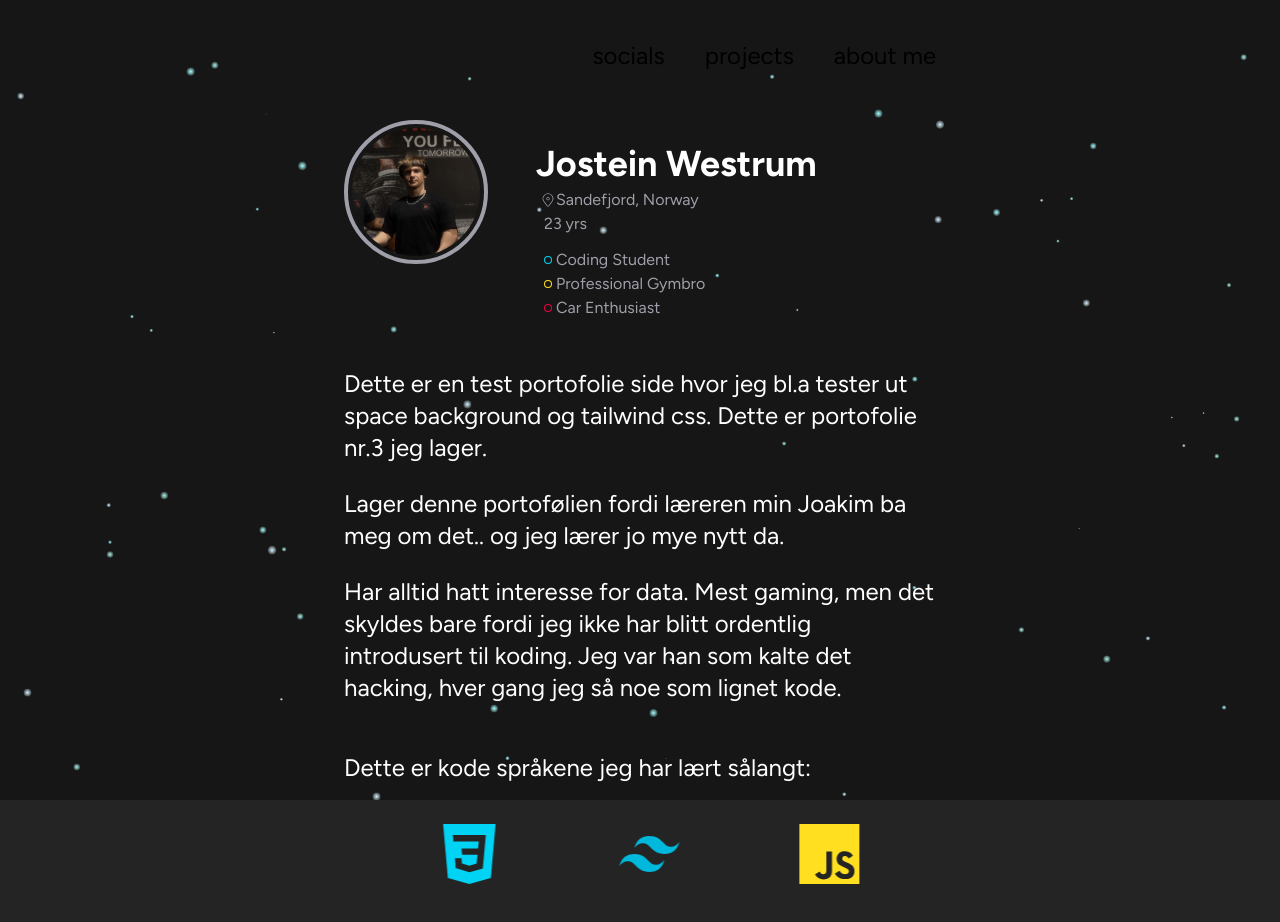
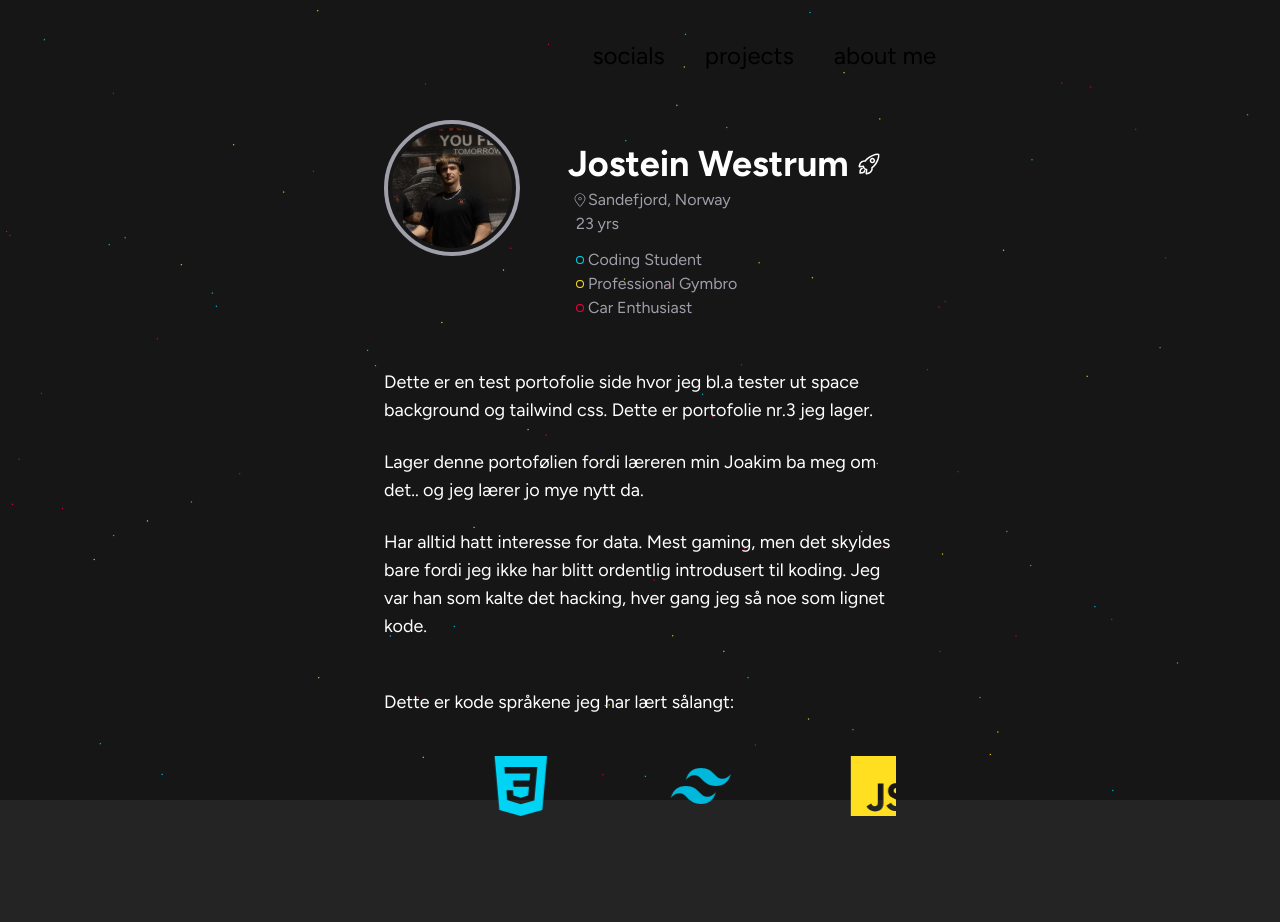
Before and after one commit to Jostein24sfj/react-portfolie-v2, a React (Vite) app: page / in a window 1280 px wide. Shown: the top 922 px of the page. Built offline with nearby package versions, Linux system fonts and the light colour scheme.

Commit message:
fixed css and added a rocket

```diff
--- a/src/App.css
+++ b/src/App.css
@@ -21,3 +21,79 @@ body {
 .animate-scroll {
   animation: scroll 20s linear infinite;
 }
+
+@keyframes rocket-loop {
+  0% {
+    transform: translate(0, 0) rotate(0deg);
+    opacity: 1;
+  }
+  25% {
+    transform: translate(0px, -40px) rotate(140deg);
+  }
+  25% {
+    transform: translate(0px, -40px) rotate(140deg);
+  }
+  100% {
+    transform: translate(0px, 1000px) rotate(140deg);
+    opacity: 0;
+  }
+}
+
+.animate-rocket-loop {
+  animation: rocket-loop 5s cubic-bezier(0.75, 0, 0.25, 1) forwards;
+  will-change: transform, opacity;
+  position: relative;
+  z-index: 50;
+}
+
+.rocket-smoke {
+  width: 6px;
+  height: 6px;
+  background-color: rgba(255, 255, 255, 0.4);
+  border-radius: 50%;
+  animation: smoke-puff 1.2s infinite;
+  filter: blur(2px);
+}
+
+@keyframes smoke-puff {
+  0% {
+    transform: translateY(0) scale(1);
+    opacity: 0.8;
+  }
+  50% {
+    transform: translateY(10px) scale(1.3);
+    opacity: 0.5;
+  }
+  100% {
+    transform: translateY(20px) scale(1.5);
+    opacity: 0;
+  }
+}
+
+@keyframes rocket-shake {
+  0%,
+  100% {
+    transform: translate(0, 0) rotate(0deg);
+  }
+  20% {
+    transform: translate(-1px, -1px) rotate(-5deg);
+  }
+  40% {
+    transform: translate(1px, 0px) rotate(5deg);
+  }
+  60% {
+    transform: translate(-1px, 1px) rotate(-3deg);
+  }
+  80% {
+    transform: translate(1px, -1px) rotate(3deg);
+  }
+}
+
+.rocket-shake {
+  animation: rocket-shake 1s ease-in-out infinite;
+  display: inline-block;
+}
+
+.rocket-hovering .rocket-shake {
+  animation: none;
+}
--- a/src/App.jsx
+++ b/src/App.jsx
@@ -1,24 +1,26 @@
 import { CiLocationOn } from "react-icons/ci";
 import { GoDot } from "react-icons/go";
-import { useEffect } from "react";
+import { IoRocketOutline } from "react-icons/io5";
+import { useEffect, useRef } from "react";
 import "./App.css";
 import SkillsBar from "./components/SkillsBar";
 import Header from "./components/Header";
+import StyledP from "./components/Text";
 
 export default function App() {
   useEffect(() => {
     function createHeader() {
       if (window.FinisherHeader) {
         new window.FinisherHeader({
-          count: 60,
-          size: { min: 1, max: 9, pulse: 0 },
+          count: 100,
+          size: { min: 2, max: 2, pulse: 0 },
           speed: {
-            x: { min: 0.1, max: 0.1 },
-            y: { min: 0.1, max: 0.1 },
+            x: { min: 0.01, max: 0.1 },
+            y: { min: 0.01, max: 0.1 },
           },
           colors: {
             background: "#161616",
-            particles: ["#acf4ea", "#d7f3fe", "#a7ffff"],
+            particles: ["#ec003f", "#00d3f2", "#ffdf20"],
           },
           blending: "overlay",
           opacity: { center: 1, edge: 0.2 },
@@ -40,6 +42,20 @@ export default function App() {
     return () => window.removeEventListener("resize", handleResize);
   }, []);
 
+  const rocketRef = useRef(null);
+
+  const handleRocketHover = () => {
+    const rocket = rocketRef.current;
+    if (!rocket) return;
+
+    rocket.classList.remove("animate-rocket-loop");
+
+    // Trigger reflow for å kunne re-animere
+    void rocket.offsetWidth;
+
+    rocket.classList.add("animate-rocket-loop");
+  };
+
   return (
     <>
       <Header />
@@ -57,24 +73,38 @@ export default function App() {
       />
 
       {/* Scrollable content */}
-      <div className="pt-12 px-6 md:px-86 text-white">
+      <div className="pt-12 px-6 md:px-96 text-white">
         <div className="flex flex-row">
           <img
-            className="w-36 h-36 rounded-full border-4 border-zinc-400 p-1"
+            className="w-34 h-34 rounded-full border-4 border-zinc-400 p-1"
             src="/IMG_22552.png"
             alt=""
           />
           <div className="pl-12">
-            <h3 className="pt-6 pb-1 text-4xl font-bold">Jostein Westrum</h3>
-            <p className="flex items-center text-zinc-400 pl-1">
+            <h3 className="pt-6 pb-1 text-4xl font-bold flex items-center gap-2">
+              Jostein Westrum
+              <span className="relative inline-block">
+                <span className="absolute -bottom-1 left-1/2 transform -translate-x-1/2">
+                  <span className="rocket-smoke" />
+                </span>
+                <IoRocketOutline
+                  ref={rocketRef}
+                  onMouseEnter={handleRocketHover}
+                  className="text-white rocket transition-transform duration-300"
+                  size={24}
+                />
+              </span>
+            </h3>
+
+            <StyledP text="Sandefjord, Norway" className="pl-1">
               <CiLocationOn />
-              Sandefjord, Norway
-            </p>
+            </StyledP>
+
             <p className="flex items-center text-zinc-400 pl-2">23 yrs</p>
-            <p className="flex items-center text-zinc-400 pl-1 pt-3">
+
+            <StyledP className="pl-1 pt-3" text="Coding Student">
               <GoDot className="text-cyan-400" />
-              Coding Student
-            </p>
+            </StyledP>
             <p className="flex items-center text-zinc-400 pl-1">
               <GoDot className="text-yellow-300" />
               Professional Gymbro
@@ -87,20 +117,20 @@ export default function App() {
         </div>
 
         <div>
-          <p className="text-2xl pt-12">
+          <p className="text-lg pt-12">
             Dette er en test portofolie side hvor jeg bl.a tester ut space
             background og tailwind css. Dette er portofolie nr.3 jeg lager.
           </p>
-          <p className="text-2xl pt-6">
+          <p className="text-lg pt-6">
             Lager denne portofølien fordi læreren min Joakim ba meg om det.. og
             jeg lærer jo mye nytt da.
           </p>
-          <p className="text-2xl pt-6">
+          <p className="text-lg pt-6">
             Har alltid hatt interesse for data. Mest gaming, men det skyldes
             bare fordi jeg ikke har blitt ordentlig introdusert til koding. Jeg
             var han som kalte det hacking, hver gang jeg så noe som lignet kode.
           </p>
-          <p className="text-2xl pt-12">
+          <p className="text-lg pt-12">
             Dette er kode språkene jeg har lært sålangt:
           </p>
         </div>
--- /dev/null
+++ b/src/components/Text.jsx
@@ -0,0 +1,10 @@
+export default function StyledP({ className, children, text }) {
+  return (
+    <>
+      <div className={`flex items-center text-zinc-400 ${className}`}>
+        {children}
+        <p>{text}</p>
+      </div>
+    </>
+  );
+}
```
